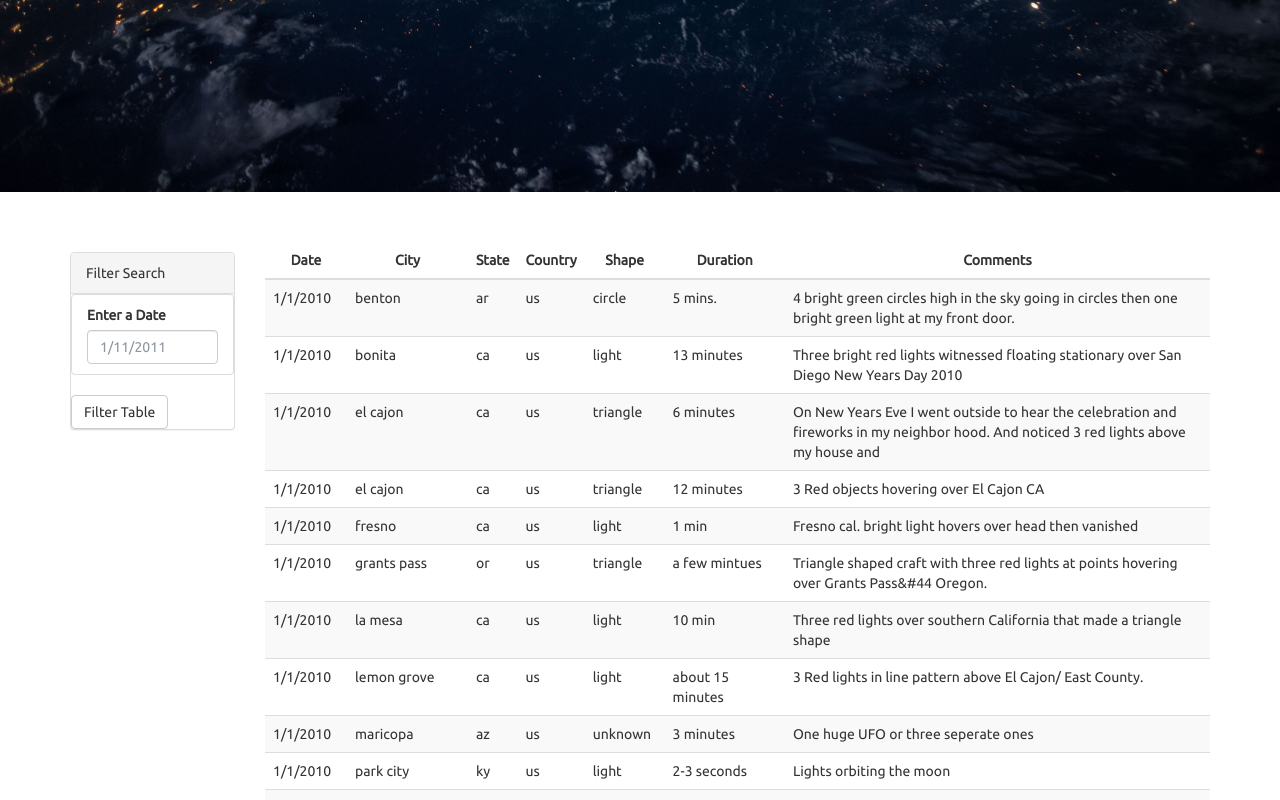
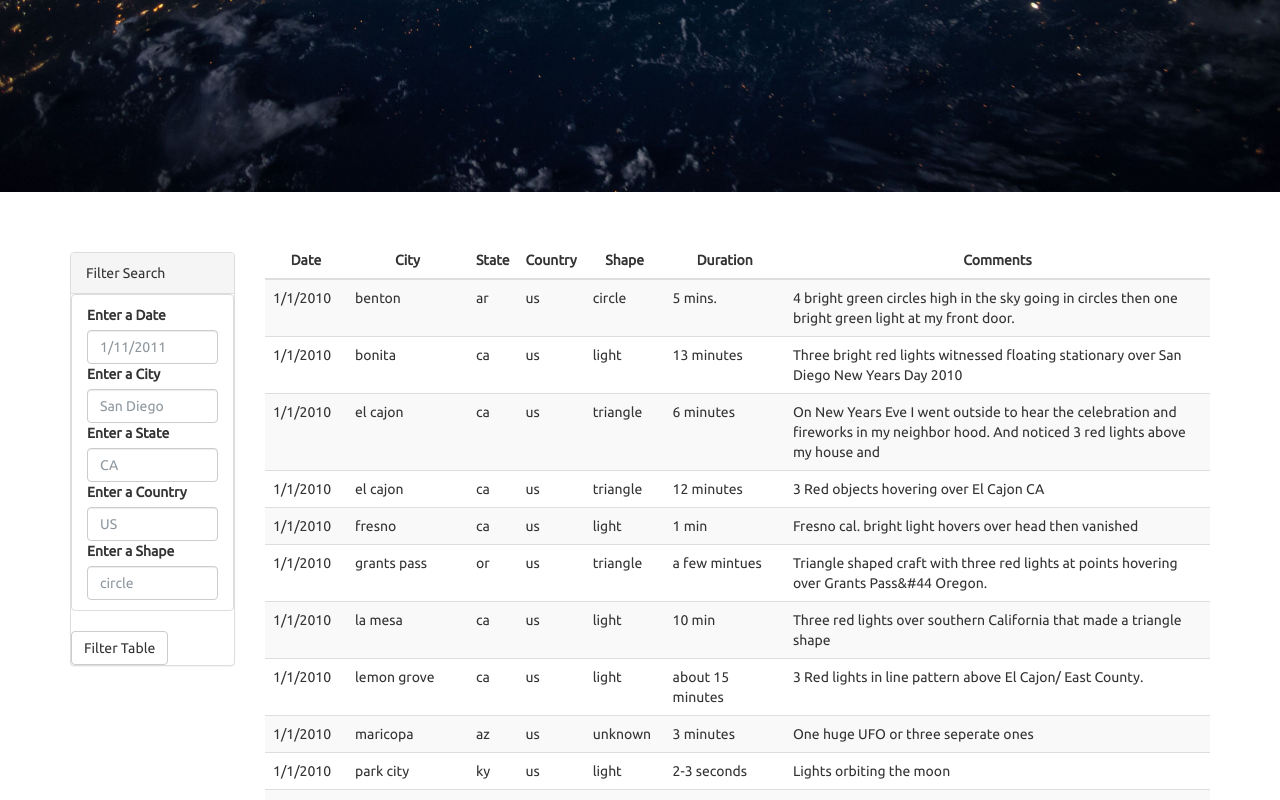
Before and after one commit to j1candel/javascript-challenge, a plain HTML site: page UFO-level-2/StarterCode/index.html in a window 1280 px wide. Shown: the part 420-1220 px from the top of the page. Drawn offline with nearby package versions, Linux system fonts and the light colour scheme.

Commit message:
adding multiple filters

```diff
--- a/UFO-level-2/StarterCode/index.html
+++ b/UFO-level-2/StarterCode/index.html
@@ -3,7 +3,7 @@
 
 <head>
   <meta charset="utf-8">
-  <title>UFO Finder 1</title>
+  <title>UFO Finder 2</title>
   <meta name="viewport" content="width=device-width, initial-scale=1">
   <link rel="stylesheet" href="https://maxcdn.bootstrapcdn.com/bootswatch/3.3.7/superhero/bootstrap.min.css">
   <link href="https://fonts.googleapis.com/css?family=Ubuntu" rel="stylesheet">
@@ -38,6 +38,18 @@
                       <li class="filter list-group-item">
                         <label for="date">Enter a Date</label>
                         <input class="form-control" id="datetime" type="text" placeholder="1/11/2011">
+
+                        <label for="city">Enter a City</label>
+                        <input class="form-control" id="city" type="text" placeholder="San Diego">
+
+                        <label for="state">Enter a State</label>
+                        <input class="form-control" id="state" type="text" placeholder="CA">
+
+                        <label for="country">Enter a Country</label>
+                        <input class="form-control" id="country" type="text" placeholder="US">
+
+                        <label for="shape">Enter a Shape</label>
+                        <input class="form-control" id="shape" type="text" placeholder="circle">
                       </li>
                     </ul>
                   </div>
```
